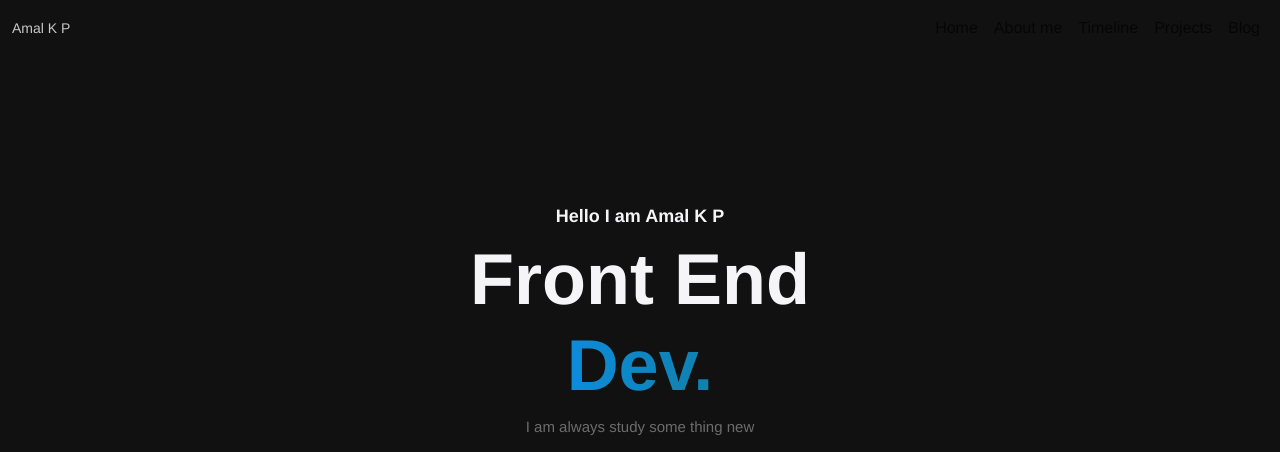
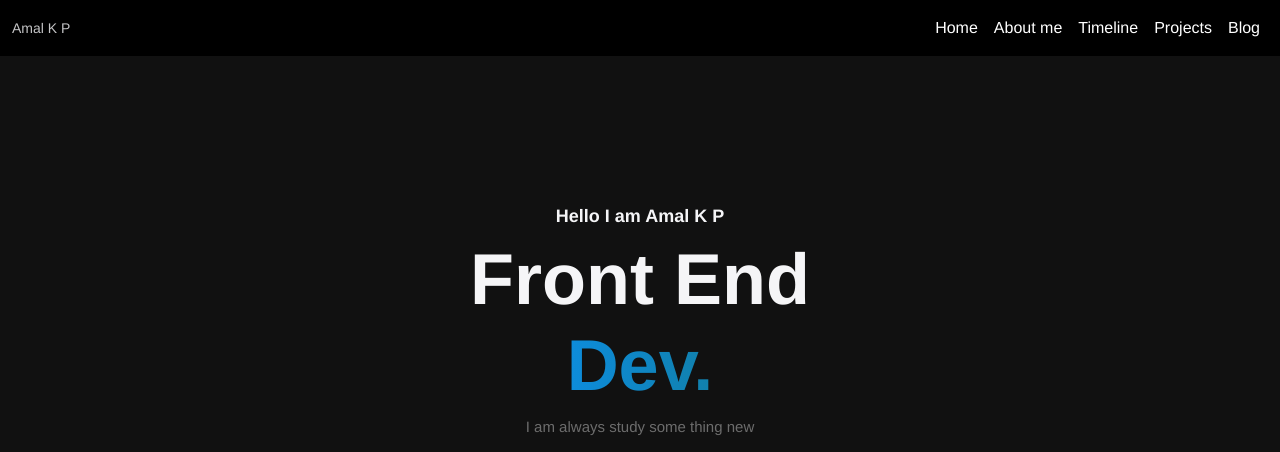
Before and after one commit to amalkochuparambilp/my-web, a plain HTML site: page index.html in a window 1280 px wide. Shown: the top 452 px of the page. Drawn offline with nearby package versions, Linux system fonts and the light colour scheme.

Commit message:
update: navbar background color to black and update link text color to white

```diff
--- a/index.html
+++ b/index.html
@@ -13,7 +13,7 @@
 
 <body>
   <!-- Navbar of the website -->
-  <nav class="navbar navbar-expand-lg">
+  <nav class="navbar bg-black navbar-expand-lg">
     <div class="container-fluid">
       <a class="navbar-brand" href="#">Amal K P</a>
       <button class="navbar-toggler" type="button" data-bs-toggle="collapse" data-bs-target="#navbarNav"
@@ -23,19 +23,19 @@
       <div class="collapse navbar-collapse" id="navbarNav">
         <ul class="navbar-nav ms-auto">
           <li class="nav-item">
-            <a class="nav-link" aria-current="page" href="#">Home</a>
+            <a class="nav-link text-white" aria-current="page" href="#">Home</a>
           </li>
           <li class="nav-item">
-            <a class="nav-link" href="#">About me</a>
+            <a class="nav-link text-white" href="#">About me</a>
           </li>
           <li class="nav-item">
-            <a class="nav-link" href="#">Timeline</a>
+            <a class="nav-link text-white" href="#">Timeline</a>
           </li>
           <li class="nav-item">
-            <a class="nav-link" href="#">Projects</a>
+            <a class="nav-link text-white" href="#">Projects</a>
           </li>
           <li class="nav-item">
-            <a class="nav-link" href="#">Blog</a>
+            <a class="nav-link text-white" href="#">Blog</a>
           </li>
         </ul>
       </div>
```
